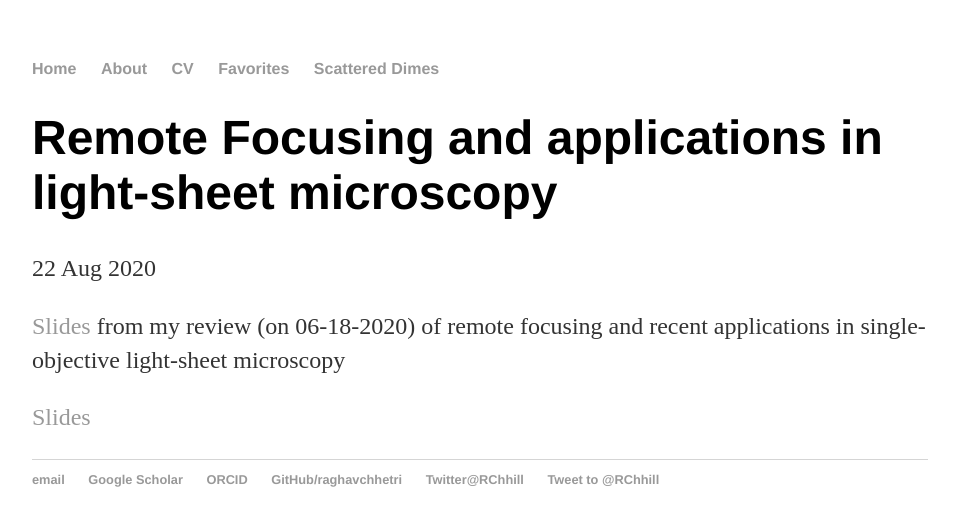
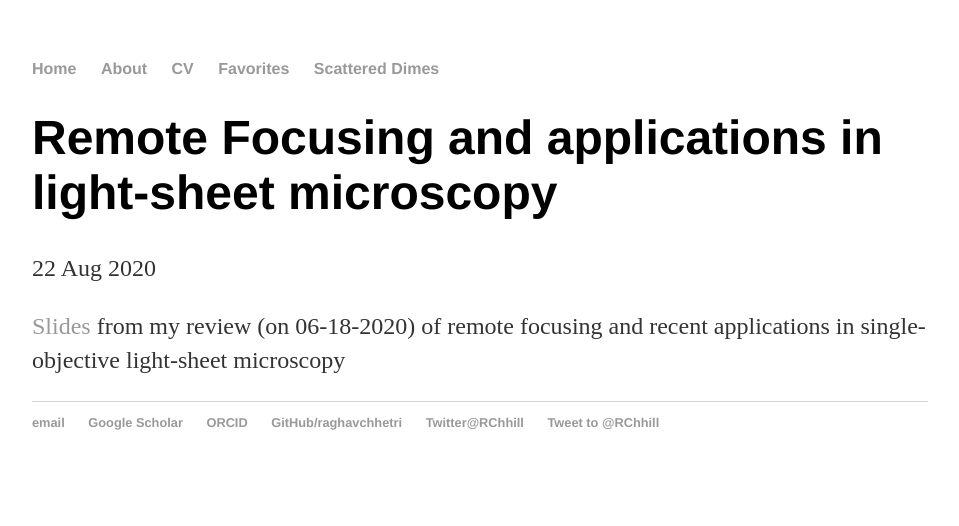
Before and after one commit to raghavchhetri/raghavchhetri.github.io, a Jekyll site: the page built from _posts/2020-08-22-remote-refocus.md, in a window 1280 px wide. Shown: the top 526 px of the page, without its empty margins (160-1119 px from the left). Built offline with Jekyll 4.4.1, drawn with Linux system fonts in a browser that asks for light colours; comment, search, counter and statistics services are not loaded.

Commit message:
Update 2020-08-22-remote-refocus.md

```diff
--- a/_posts/2020-08-22-remote-refocus.md
+++ b/_posts/2020-08-22-remote-refocus.md
@@ -4,7 +4,4 @@
 date: 2020-08-22
 ---
 
-[Slides](https://raghavchhetri.github.io/pdf/remote-refocus.pdf) from my review (on 06-18-2020) of remote focusing and recent applications in single-objective light-sheet microscopy
-
-
-<a href="https://raghavchhetri.github.io/pdf/remote-refocus.pdf#view=FitH">Slides</a>
+<a href="https://raghavchhetri.github.io/pdf/remote-refocus.pdf#view=FitH">Slides</a> from my review (on 06-18-2020) of remote focusing and recent applications in single-objective light-sheet microscopy
```
